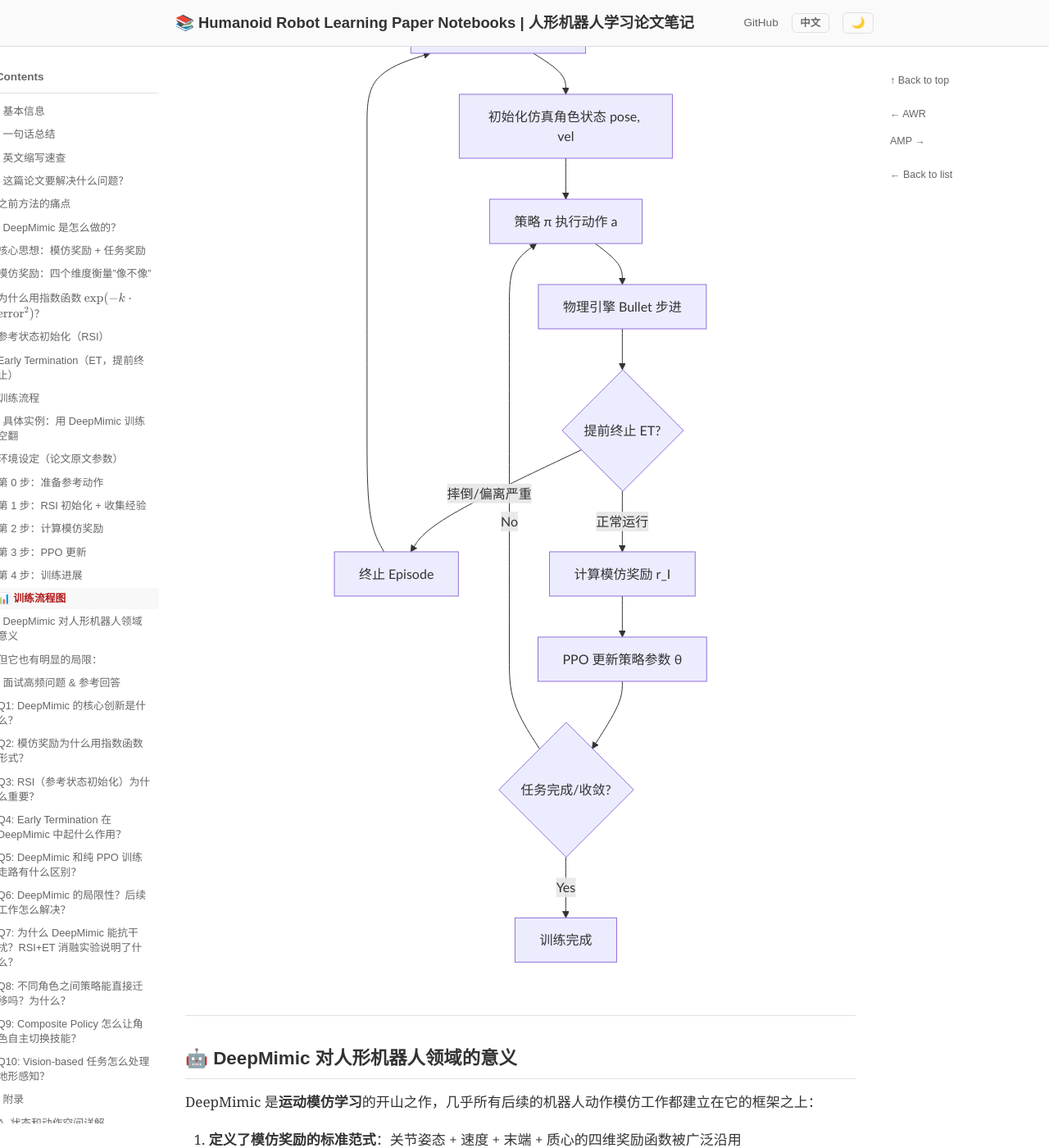
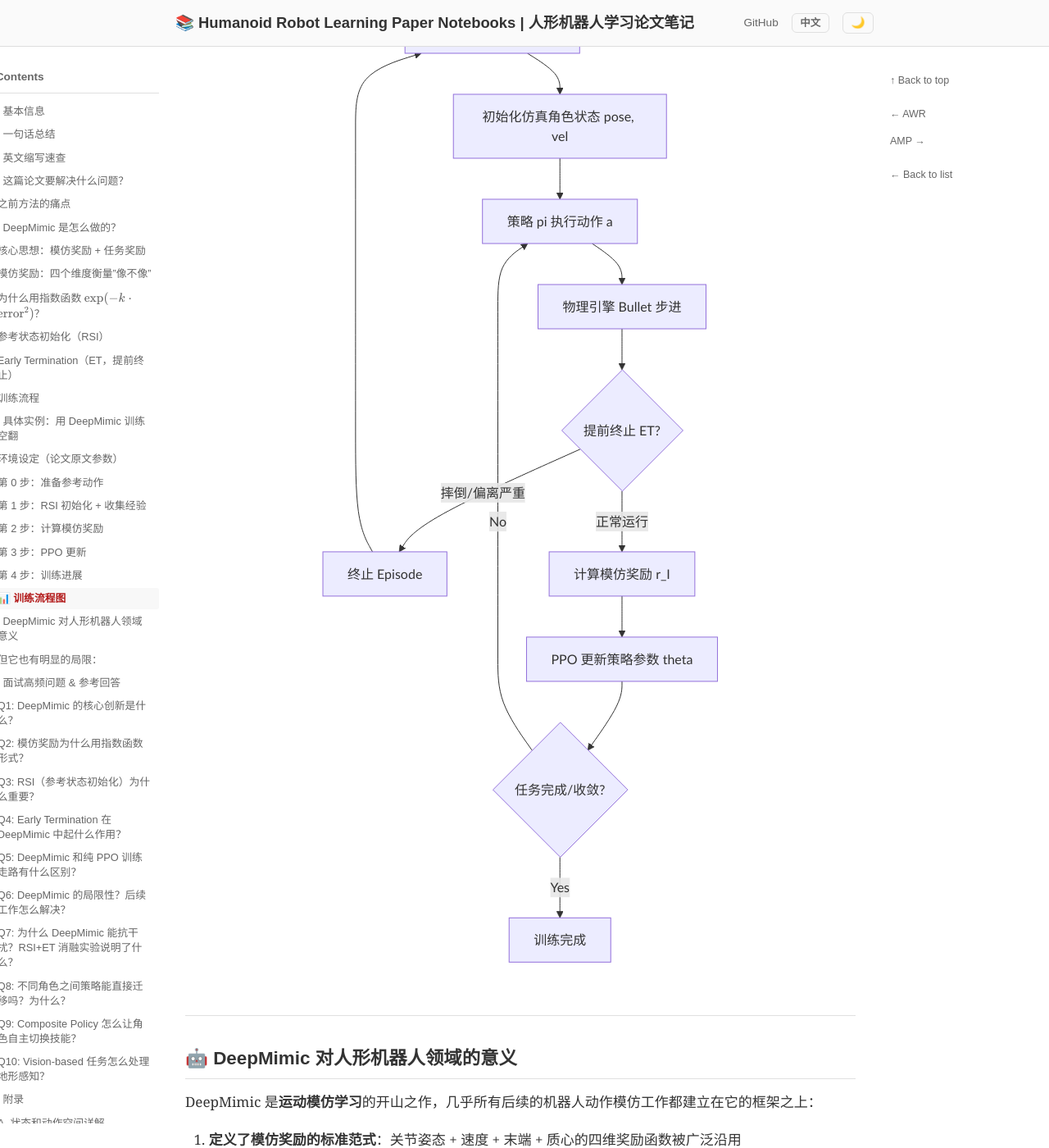
Before and after one commit to ImChong/Humanoid_Robot_Learning_Paper_Notebooks, a Jekyll site: the page built from papers/01_Foundational_RL/DeepMimic_Example-Guided_Deep_RL_of_Physics-Based_Character_Skills/DeepMimic_Example-Guided_Deep_RL_of_Physics-Based_Character_Skills.md, in a window 1280 px wide and 1400 px high, scrolled down 15114 px. Shown: the whole window at 82% size. Built offline with Jekyll 4.4.1, drawn with Linux system fonts in a browser that asks for light colours.

Commit message:
fix(mobile): 修复 DeepMimic 等论文页在移动端主列右侧出现空白的问题
根因：DeepMimic 笔记里的 \`\`\`mermaid\`\`\` 围栏块在 Jekyll/kramdown
下不会渲染成图，而是变成一段长 code block。其内部 .code-row
设了 min-width: max-content，行长会推动 .paper-body 整体超过
视口宽度。叠加 .container 的 max-width: 860px + margin: 0 auto，
在文档比视口宽的情况下被错位居中，造成主列被推到一侧、另一侧
留出大片空白。

两处修复：

1. 把 DeepMimic 训练流程图的围栏 mermaid 改成 <div class="mermaid">
   （和此前 MimicKit/AMP/ASE/ADD 一致），既让图正确渲染，
   也消掉这条会撑宽页面的 code block。

2. 在 @media (max-width: 1200px) 的 html/body 规则下，给
   .container/.paper-content/.paper-layout/.paper-body 统一加
   max-width: 100% + box-sizing: border-box，确保任何意外宽
   元素都不会让外层容器突破视口。同时给 .paper-content 的
   overflow-x: clip 加上 overflow-x: hidden 回退，照顾旧版
   iOS Safari (<16)。

````diff
--- a/assets/css/style.css
+++ b/assets/css/style.css
@@ -441,8 +441,19 @@ body {
   html,
   body {
     width: 100%;
+    max-width: 100vw;
+    overflow-x: hidden;
+  }
+
+  /* Container and paper wrappers must not exceed viewport on mobile,
+     otherwise margin: 0 auto centers them within an over-wide document
+     and the visible content gets pushed off-screen. */
+  .container,
+  .paper-content,
+  .paper-layout,
+  .paper-body {
     max-width: 100%;
-    overflow-x: hidden;
+    box-sizing: border-box;
   }
 
   .site-header {
@@ -1091,6 +1102,7 @@ html[data-lang-mode="zh"] .footer-text-zh {
 
   .paper-content {
     max-width: 100%;
-    overflow-x: clip;
+    overflow-x: hidden; /* fallback for older Safari */
+    overflow-x: clip;   /* preferred: no scroll container */
   }
 }
--- a/papers/01_Foundational_RL/DeepMimic_Example-Guided_Deep_RL_of_Physics-Based_Character_Skills/DeepMimic_Example-Guided_Deep_RL_of_Physics-Based_Character_Skills.md
+++ b/papers/01_Foundational_RL/DeepMimic_Example-Guided_Deep_RL_of_Physics-Based_Character_Skills/DeepMimic_Example-Guided_Deep_RL_of_Physics-Based_Character_Skills.md
@@ -561,21 +561,21 @@ class KinCharModel():
 
 ### 📊 训练流程图
 
-```mermaid
+<div class="mermaid">
 graph TD
     A[加载参考动作 Backflip.amc] --> B[RSI: 随机采样时间点 t]
     B --> C[初始化仿真角色状态 pose, vel]
-    C --> D[策略 π 执行动作 a]
+    C --> D["策略 pi 执行动作 a"]
     D --> E[物理引擎 Bullet 步进]
     E --> F{提前终止 ET?}
     F -- 摔倒/偏离严重 --> G[终止 Episode]
     G --> B
-    F -- 正常运行 --> H[计算模仿奖励 r_I]
-    H --> I[PPO 更新策略参数 θ]
+    F -- 正常运行 --> H["计算模仿奖励 r_I"]
+    H --> I["PPO 更新策略参数 theta"]
     I --> J{任务完成/收敛?}
     J -- No --> D
     J -- Yes --> K[训练完成]
-```
+</div>
 
 ---
 
````
